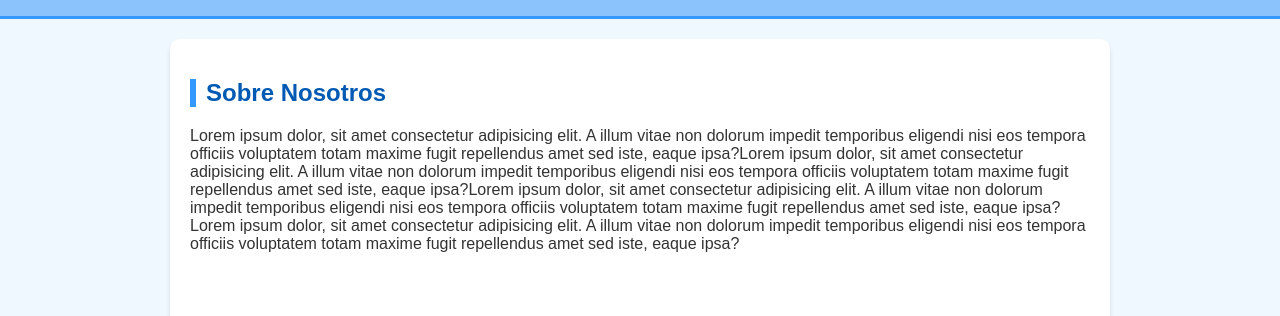
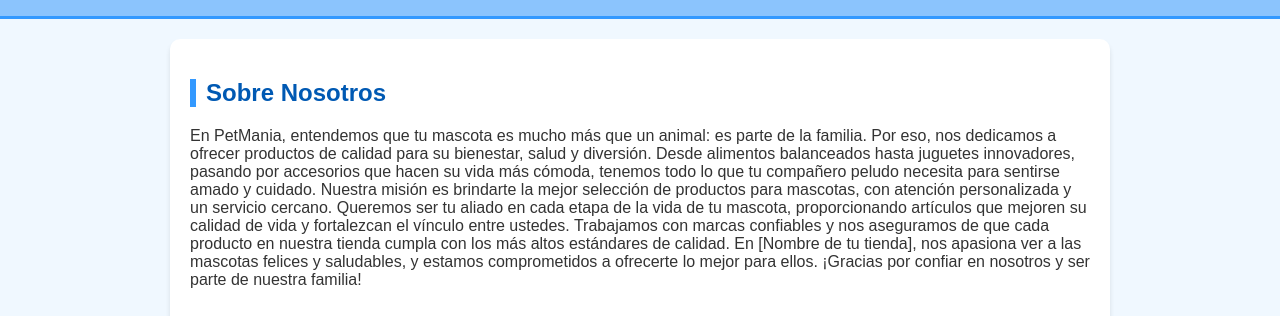
Before and after one commit to vizzeuk/proyecto, a plain HTML site: page index.html in a window 1280 px wide. Shown: the part 840-1156 px from the top of the page. Drawn offline with Linux system fonts and the light colour scheme; grey boxes are pictures that could not be loaded.

Commit message:
proyecto

```diff
--- a/index.html
+++ b/index.html
@@ -24,7 +24,14 @@
     <section id="sobre-nosotros">
         <h2>Sobre Nosotros</h2>
         <p class="texto-sobre-nosotros">
-            Lorem ipsum dolor, sit amet consectetur adipisicing elit. A illum vitae non dolorum impedit temporibus eligendi nisi eos tempora officiis voluptatem totam maxime fugit repellendus amet sed iste, eaque ipsa?Lorem ipsum dolor, sit amet consectetur adipisicing elit. A illum vitae non dolorum impedit temporibus eligendi nisi eos tempora officiis voluptatem totam maxime fugit repellendus amet sed iste, eaque ipsa?Lorem ipsum dolor, sit amet consectetur adipisicing elit. A illum vitae non dolorum impedit temporibus eligendi nisi eos tempora officiis voluptatem totam maxime fugit repellendus amet sed iste, eaque ipsa?Lorem ipsum dolor, sit amet consectetur adipisicing elit. A illum vitae non dolorum impedit temporibus eligendi nisi eos tempora officiis voluptatem totam maxime fugit repellendus amet sed iste, eaque ipsa?
+
+            En PetMania, entendemos que tu mascota es mucho más que un animal: es parte de la familia. Por eso, nos dedicamos a ofrecer productos de calidad para su bienestar, salud y diversión. Desde alimentos balanceados hasta juguetes innovadores, pasando por accesorios que hacen su vida más cómoda, tenemos todo lo que tu compañero peludo necesita para sentirse amado y cuidado.
+
+            Nuestra misión es brindarte la mejor selección de productos para mascotas, con atención personalizada y un servicio cercano. Queremos ser tu aliado en cada etapa de la vida de tu mascota, proporcionando artículos que mejoren su calidad de vida y fortalezcan el vínculo entre ustedes.
+
+            Trabajamos con marcas confiables y nos aseguramos de que cada producto en nuestra tienda cumpla con los más altos estándares de calidad. En [Nombre de tu tienda], nos apasiona ver a las mascotas felices y saludables, y estamos comprometidos a ofrecerte lo mejor para ellos.
+
+            ¡Gracias por confiar en nosotros y ser parte de nuestra familia!
         </p>
         <img src="https://media.istockphoto.com/id/1255832776/es/vector/ilustraci%C3%B3n-vectorial-de-lindos-animales-salvajes-de-safari.jpg?s=612x612&w=0&k=20&c=F2EtA3NIbpiO77I2_qQMkgwxfEzNPNawYhgjjbagZ88=" alt="gatito y perrito lindo" width="350">
     </section>
```
